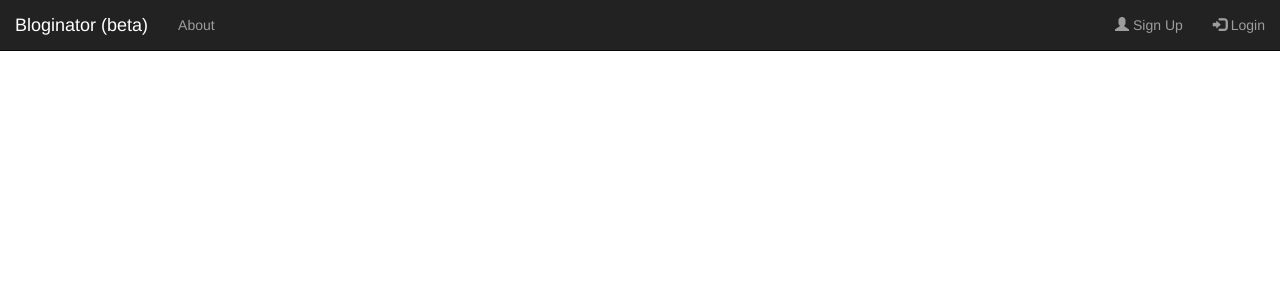
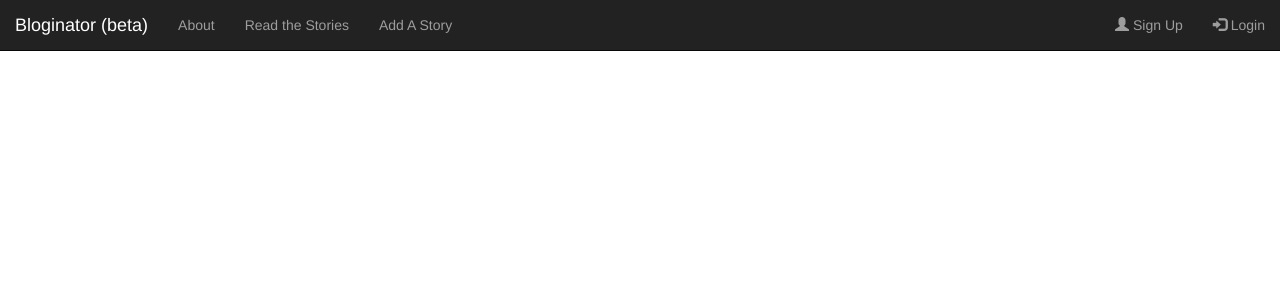
Before and after one commit to rimelucci/softdevproject1, a Flask app: page / in a window 1280 px wide. Shown: the top 300 px of the page. Run offline with Flask 2, Linux system fonts and the light colour scheme; some libraries are stand-ins or nearby versions.

Commit message:
added story and post to navbar

```diff
--- a/templates/home.html
+++ b/templates/home.html
@@ -20,10 +20,16 @@
 			<ul class="nav navbar-nav">
 				<li><a href="about">About</a></li>
 			</ul>
+			<ul class="nav navbar-nav">
+				<li><a href="story">Read the Stories</a></li>
+			</ul>
+			<ul class="nav navbar-nav">
+				<li><a href="newpost">Add A Story</a></li>
+			</ul>
 			<ul class="nav navbar-nav navbar-right">
 				<li><a href="#"><span class="glyphicon glyphicon-user"></span> Sign Up</a></li>
         <li><a href="login"><span class="glyphicon glyphicon-log-in"></span> Login</a></li>
-      </ul>
+      		</ul>
 		</div>
 	</div>
 </nav>
--- a/templates/story.html
+++ b/templates/story.html
@@ -19,6 +19,12 @@
 			<ul class="nav navbar-nav">
 				<li><a href="about">About</a></li>
 			</ul>
+			<ul class="nav navbar-nav">
+				<li><a href="story">Read the Stories</a></li>
+			</ul>
+			<ul class="nav navbar-nav">
+				<li><a href="newpost">Add A Story</a></li>
+			</ul>
 			<ul class="nav navbar-nav navbar-right">
 				<li><a href="#"><span class="glyphicon glyphicon-user"></span> Sign Up</a></li>
         <li><a href="login"><span class="glyphicon glyphicon-log-in"></span> Login</a></li>
```
Also changed, not shown: templates/about.html (+7 -1 lines), templates/newpost.html (+7 -1 lines).
